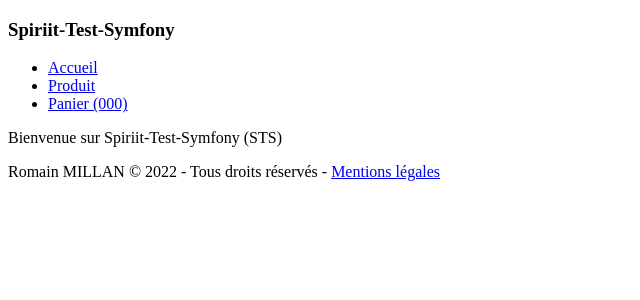
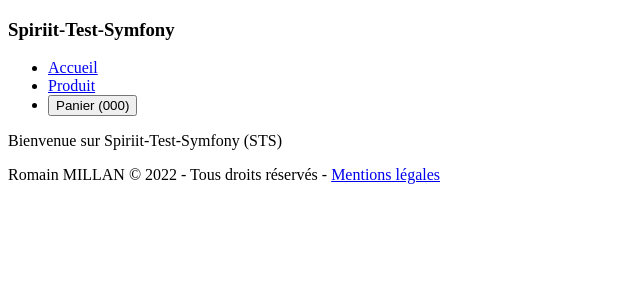
Before and after one commit to RomainMILLAN-IUT-MTPSETE/Spiriit-SymfonyTest, a Symfony app: template templates/base.html.twig in a window 1280 px wide. Shown: the top 300 px of the page, without its empty margins (0-640 px from the left). Run offline with Twig, Linux system fonts and the light colour scheme; the template is opened without the code that fills it: most values are stand-ins (such as "Sample title", 1, 10 or a date in 2020); some libraries are stand-ins or nearby versions.

Commit message:
Changement du header pour l'affichage du nombre d'article dans le panier

```diff
--- a/templates/base.html.twig
+++ b/templates/base.html.twig
@@ -30,7 +30,7 @@
                     <a href="{{ path('product_list') }}" class="nav-link">Produit</a>
                 </li>
                 <li class="nav-item">
-                    <a href="{{ path('cart_index') }}" class="nav-link">Panier ({{ numberProductOnCart }})</a>
+                    <a href="{{ path('cart_index') }}"><button class="btn btn-primary">Panier ({{ numberProductOnCart }})</button></a>
                 </li>
             </ul>
         </nav>
```
